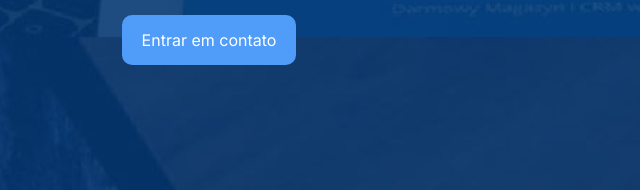
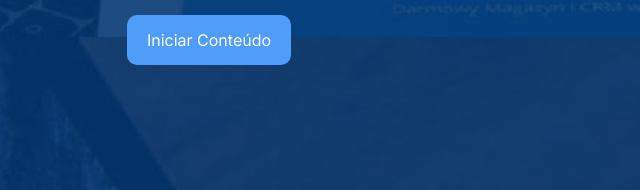
Before and after one commit to ColegioBeneditaRezende/PTrimestral1_SO, a plain HTML site: page index.html in a window 1280 px wide. Shown: the part 763-953 px from the top of the page, 431-1071 px from the left. Drawn offline with Linux system fonts and the light colour scheme.

Commit message:
altera o texto do botão da tela inicial.

```diff
--- a/index.html
+++ b/index.html
@@ -28,7 +28,7 @@
                 <div class="banner-text">
                     <h1>Sistemas operacionais</h1>
                     <p>Aqui abordamos os assuntos informativos relacionados a Sistemas operacionais, qualquer duvida ou problemas no site clique para entrar em contato conosco.</p>
-                    <a href="contato.html" class="btn ">Entrar em contato</a>
+                    <a href="sistemas.html" class="btn ">Iniciar Conteúdo</a>
                 </div>
             </section>
         </div>
```
